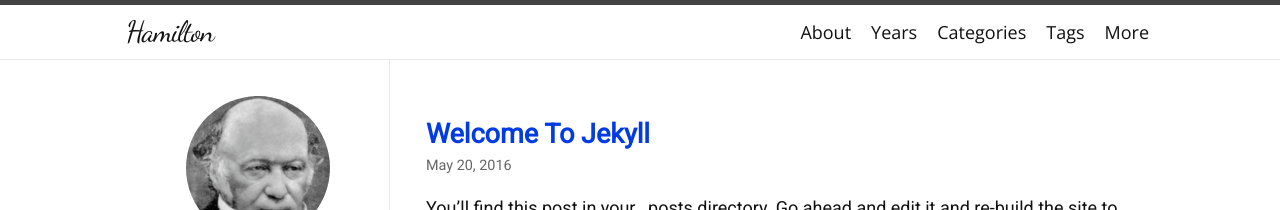
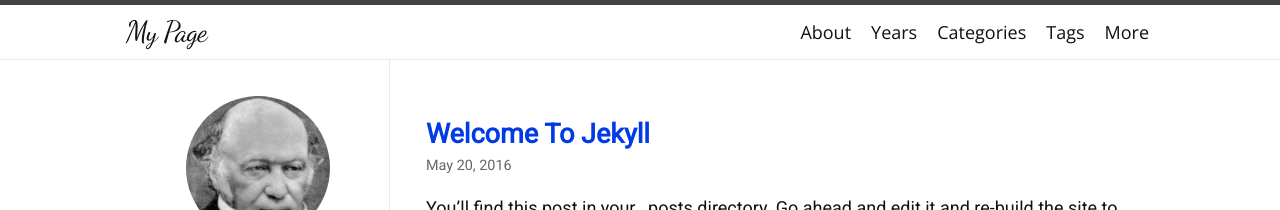
Before and after one commit to littlemou/Zhiqi-Xie.github.io, a Jekyll site: the page built from index.html, in a window 1280 px wide. Shown: the top 210 px of the page. Built offline with Jekyll 4.4.1, drawn with Linux system fonts in a browser that asks for light colours; nearby versions of some CDN libraries; some web fonts are replaced; the list of posts is cut into pages by our own code.

Commit message:
Update _config.yml

```diff
--- a/_config.yml
+++ b/_config.yml
@@ -1,4 +1,4 @@
-title: Hamilton
+title: My Page
 description: A minimal and beautiful Jekyll theme best for writing and note-taking.
 author: 解志琦
 avatar: /logo.png
```
